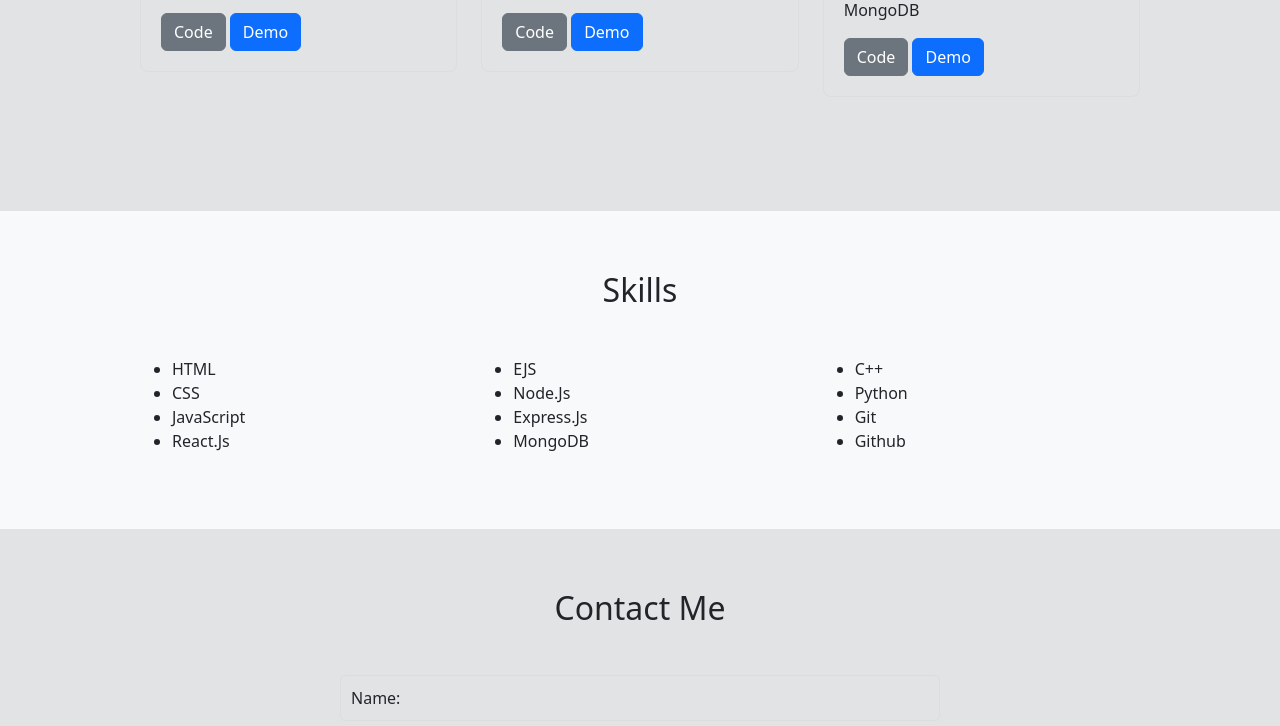
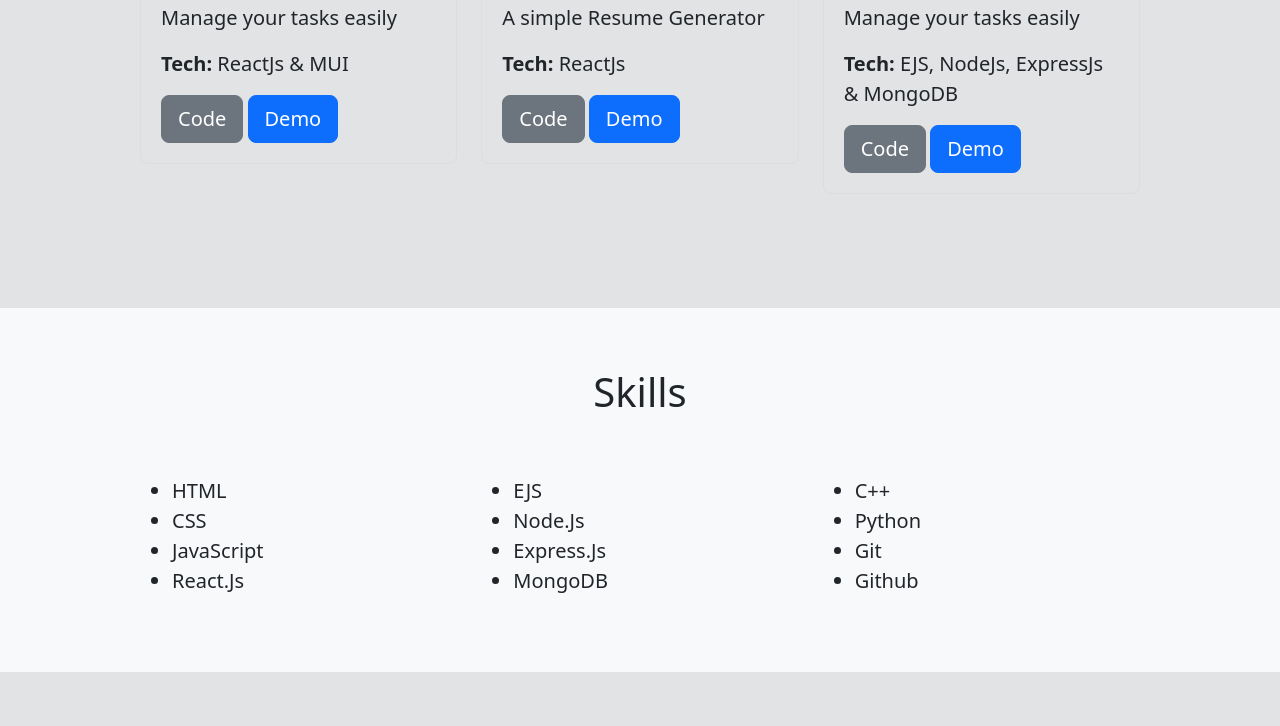
Before and after one commit to AmanKumarSinhaGitHub/Responsive-Portfolio-Website-Using-HTML-CSS-JS-Bootstrap, a plain HTML site: page index.html in a window 1280 px wide. Shown: the part 1127-1853 px from the top of the page. Drawn offline with nearby package versions, Linux system fonts and the light colour scheme.

Commit message:
Apply Bootstrap classes for text size and responsiveness in HTML

```diff
--- a/index.html
+++ b/index.html
@@ -41,29 +41,29 @@
 
   <header class="bg-secondary text-white text-center py-5">
     <div class="container">
-      <h1>Aman Kumar Sinha</h1>
-      <p>Passionate Front-End Web Developer</p>
+      <p class="fs-1 fw-semibold">Aman Kumar Sinha</p>
+      <p class="fs-4">Passionate Front-End Web Developer from India</p>
     </div>
   </header>
 
   <section id="intro" class="bg-light py-5">
     <div class="container">
-      <p>Welcome to my portfolio. I am Aman Kumar Sinha, a highly motivated and detail-oriented BCA graduate
+      <p class="fs-5 lh-base">Welcome to my portfolio. I am Aman Kumar Sinha, a highly motivated and detail-oriented BCA graduate
         with a strong foundation in computer science and a deep passion for web development.</p>
 
-      <p>I specialize in building dynamic and user-friendly applications, utilizing my expertise in HTML, CSS,
+      <p class="fs-5 lh-base">I specialize in building dynamic and user-friendly applications, utilizing my expertise in HTML, CSS,
         JavaScript, React.js, Node.js, and MongoDB.</p>
 
-      <p>Feel free to explore my portfolio and get in touch if you have any exciting projects to collaborate
+      <p class="fs-5 lh-base">Feel free to explore my portfolio and get in touch if you have any exciting projects to collaborate
         on!</p>
-      <a href="#portfolio" class="btn btn-primary">View Portfolio</a>
+      <a href="#portfolio" class="btn btn-primary btn-lg">View Portfolio</a>
     </div>
   </section>
 
 
   <section id="portfolio" class="py-5">
     <div class="container">
-      <h2 class="text-center section-heading">Portfolio</h2>
+      <h2 class="text-center section-heading fs-1">Portfolio</h2>
 
       <div class="row">
         <div class="col-md-6 col-lg-4 mb-4">
@@ -71,12 +71,12 @@
             <img src="./images/project-1.png" alt="Project 1" class="img-fluid">
             <div class="project-details">
               <h3>To Do List</h3>
-              <p>Manage your tasks easily</p>
-              <p><strong>Tech:</strong> ReactJs & MUI</p>
+              <p class="fs-5">Manage your tasks easily</p>
+              <p class="fs-5"><strong>Tech:</strong> ReactJs & MUI</p>
               <a href="https://github.com/AmanKumarSinhaGitHub/React-To-Do-List-App" target="_blank"
-                class="btn btn-secondary">Code</a>
+                class="btn btn-secondary btn-lg">Code</a>
               <a href="https://amankumarsinhagithub.github.io/React-To-Do-List-App/" target="_blank"
-                class="btn btn-primary">Demo</a>
+                class="btn btn-primary btn-lg">Demo</a>
             </div>
           </div>
         </div>
@@ -86,12 +86,12 @@
             <img src="./images/project-2.png" alt="Project 2" class="img-fluid">
             <div class="project-details">
               <h3>Resume Builder</h3>
-              <p>A simple Resume Generator</p>
-              <p><strong>Tech:</strong> ReactJs</p>
+              <p class="fs-5">A simple Resume Generator</p>
+              <p class="fs-5"><strong>Tech:</strong> ReactJs</p>
               <a href="https://github.com/AmanKumarSinhaGitHub/Resume-CV-Builder" target="_blank"
-                class="btn btn-secondary">Code</a>
+                class="btn btn-secondary btn-lg">Code</a>
               <a href="https://amankumarsinhagithub.github.io/Resume-CV-Builder/" target="_blank"
-                class="btn btn-primary">Demo</a>
+                class="btn btn-primary btn-lg">Demo</a>
             </div>
           </div>
         </div>
@@ -101,11 +101,11 @@
             <img src="./images/project-3.png" alt="Project 3" class="img-fluid">
             <div class="project-details">
               <h3>To-Do-List</h3>
-              <p>Manage your tasks easily</p>
-              <p><strong>Tech:</strong> EJS, NodeJs, ExpressJs & MongoDB</p>
+              <p class="fs-5">Manage your tasks easily</p>
+              <p class="fs-5"><strong>Tech:</strong> EJS, NodeJs, ExpressJs & MongoDB</p>
               <a href="https://github.com/AmanKumarSinhaGitHub/To-Do-List-App" target="_blank"
-                class="btn btn-secondary">Code</a>
-              <a href="https://to-do-list-rz0n.onrender.com/" target="_blank" class="btn btn-primary">Demo</a>
+                class="btn btn-secondary btn-lg">Code</a>
+              <a href="https://to-do-list-rz0n.onrender.com/" target="_blank" class="btn btn-primary btn-lg">Demo</a>
             </div>
           </div>
         </div>
@@ -117,30 +117,30 @@
 
   <section id="skills" class="bg-light py-5">
     <div class="container">
-      <h2 class="text-center section-heading">Skills</h2>
+      <h2 class="text-center section-heading fs-1">Skills</h2>
       <div class="row">
         <div class="col-md-4">
           <ul>
-            <li>HTML</li>
-            <li>CSS</li>
-            <li>JavaScript</li>
-            <li>React.Js</li>
+            <li class="fs-5">HTML</li>
+            <li class="fs-5">CSS</li>
+            <li class="fs-5">JavaScript</li>
+            <li class="fs-5">React.Js</li>
           </ul>
         </div>
         <div class="col-md-4">
           <ul>
-            <li>EJS</li>
-            <li>Node.Js</li>
-            <li>Express.Js</li>
-            <li>MongoDB</li>
+            <li class="fs-5">EJS</li>
+            <li class="fs-5">Node.Js</li>
+            <li class="fs-5">Express.Js</li>
+            <li class="fs-5">MongoDB</li>
           </ul>
         </div>
         <div class="col-md-4">
           <ul>
-            <li>C++</li>
-            <li>Python</li>
-            <li>Git</li>
-            <li>Github</li>
+            <li class="fs-5">C++</li>
+            <li class="fs-5">Python</li>
+            <li class="fs-5">Git</li>
+            <li class="fs-5">Github</li>
           </ul>
         </div>
       </div>
@@ -150,21 +150,21 @@
 
   <section id="contact" class="py-5">
     <div class="container">
-      <h2 class="text-center section-heading">Contact Me</h2>
+      <h2 class="text-center section-heading fs-1">Contact Me</h2>
       <form id="contact-form">
         <div class="mb-3">
-          <label for="name" class="form-label">Name:</label>
+          <label for="name" class="form-label fs-5">Name:</label>
           <input type="text" id="name" name="name" class="form-control" required>
         </div>
 
 
 
         <div class="mb-3">
-          <label for="message" class="form-label">Message:</label>
+          <label for="message" class="form-label fs-5">Message:</label>
           <textarea id="message" name="message" class="form-control" required></textarea>
         </div>
 
-        <button type="button" onclick="submitForm()" class="btn btn-primary">Send Message</button>
+        <button type="button" onclick="submitForm()" class="btn btn-primary btn-lg">Send Message</button>
       </form>
 
 
--- a/styles.css
+++ b/styles.css
@@ -20,7 +20,7 @@ header {
   margin-bottom: 1.5em;
 }
 
-header h1 {
+header p {
   margin: 0;
 }
 
```
